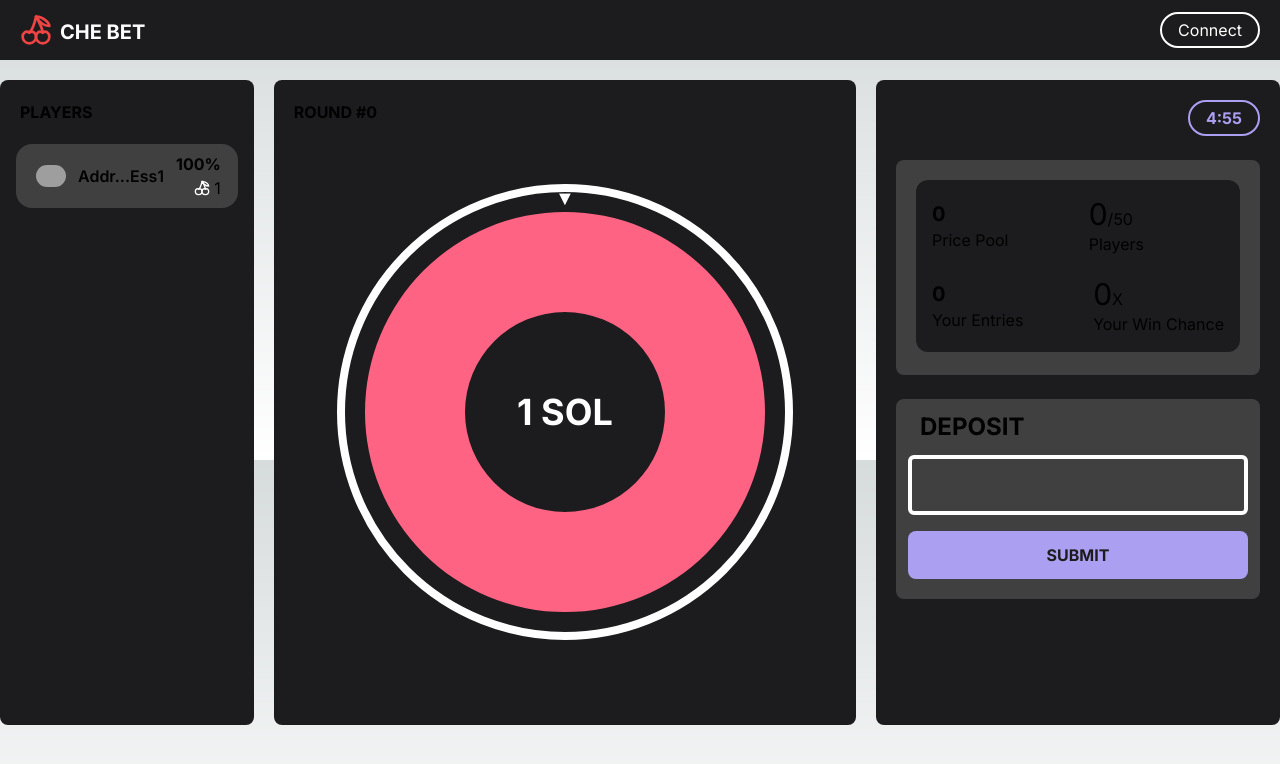
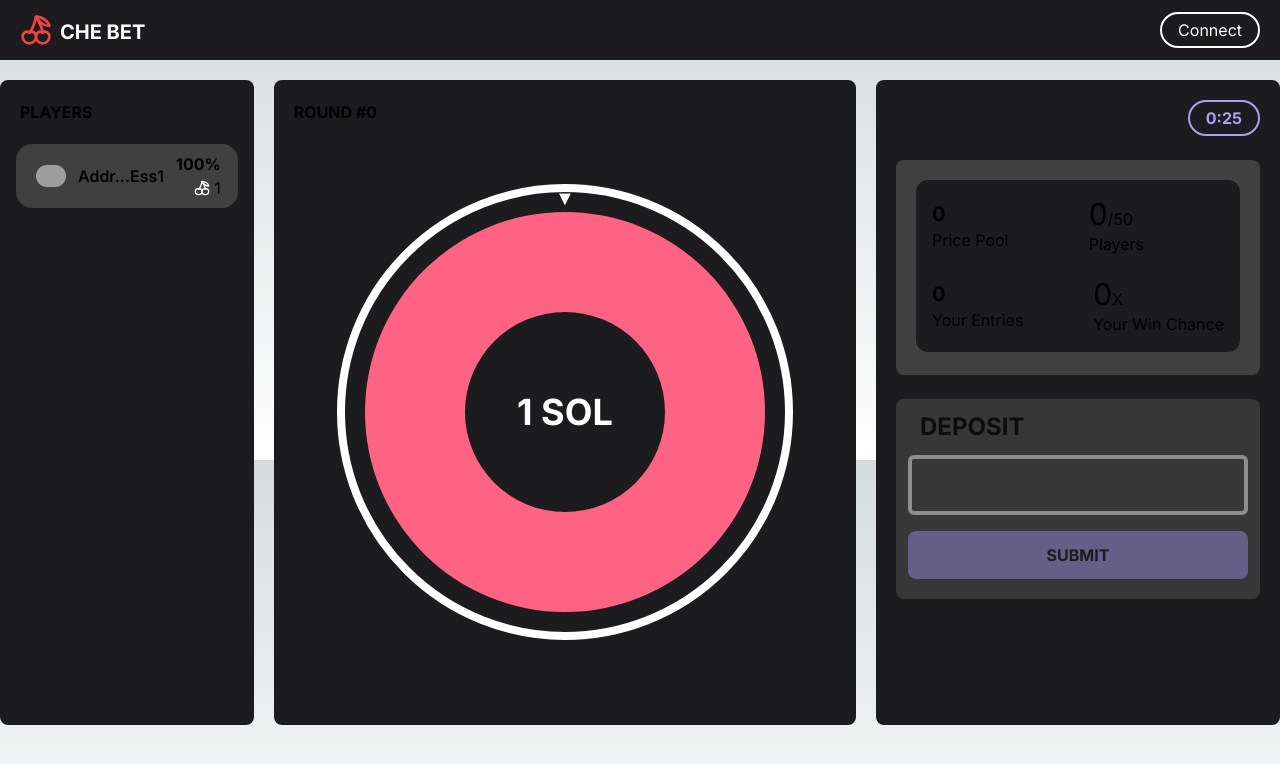
Before and after one commit to Hirusha1-cpu/wheelgame, a Next.js app: page / in a window 1280 px wide. Shown: the top 764 px of the page. Built offline with nearby package versions, Linux system fonts and the light colour scheme; grey boxes are pictures that could not be loaded.

Commit message:
reduce time

```diff
--- a/app/api/roundData/route.ts
+++ b/app/api/roundData/route.ts
@@ -1,7 +1,7 @@
 import { NextApiRequest } from "next";
 import { NextResponse } from "next/server";
 
-const duration = 5 * 60 * 1000; // 5mins
+const duration = 0.5 * 60 * 1000; // 5mins
 
 interface Player {
   address: string;
--- a/components/Chart.tsx
+++ b/components/Chart.tsx
@@ -10,7 +10,7 @@ ChartTS.register(ArcElement, Tooltip); // Register Tooltip
 const Chart = () => {
   const chartData = useAppSelector(selectChartData);
   let solAmount = Number(useAppSelector(selectSolAmount));
-  const initialSeconds = 5 * 60;
+  const initialSeconds = 0.5 * 60;
 
   const [chartAnimate, setChartAnimate] = useState<boolean>(false);
   const [seconds, setSeconds] = useState<number>(initialSeconds);
@@ -78,7 +78,10 @@ const Chart = () => {
   };
 
   // Calculate total SOL amount
-  solAmount = chartData.datasets[0].data.reduce((acc: number, value: number) => acc + value, 0);
+  solAmount = chartData.datasets[0].data.reduce(
+    (acc: number, value: number) => acc + value,
+    0,
+  );
 
   // Create custom chart options to handle spinning and stopping, including tooltip configuration
   const options: any = {
@@ -101,15 +104,15 @@ const Chart = () => {
             const value = tooltipItem.raw;
             return `${formattedLabel}: ${value}`; // Only show formatted label and value
           },
-          title: () => '', // Optionally hide the title
-          afterLabel: () => '', // Optionally hide additional information
+          title: () => "", // Optionally hide the title
+          afterLabel: () => "", // Optionally hide additional information
         },
       },
     },
   };
 
   return (
-    <div className="flex h-full w-full items-start mt-10 justify-center">
+    <div className="mt-10 flex h-full w-full items-start justify-center">
       <div
         className="relative rounded-full border-8 p-5"
         style={{ borderColor: borderColor }} // Start with white, change to winner color
--- a/components/CheckList.tsx
+++ b/components/CheckList.tsx
@@ -18,8 +18,23 @@ import {
   SystemProgram,
   Transaction,
 } from "@solana/web3.js";
-import React, { ChangeEvent, useCallback, useState, useEffect } from "react";
+import React, { ChangeEvent, useCallback, useEffect, useState } from "react";
 
+interface Window {
+  open(arg0: string, arg1: string): unknown;
+  phantom?: {
+    solana?: {
+      isPhantom?: boolean;
+      connect(): Promise<{ publicKey: PublicKey }>;
+      disconnect(): Promise<void>;
+      signTransaction(transaction: Transaction): Promise<Transaction>;
+      on(event: string, callback: (arg: any) => void): void;
+      off(event: string, callback: (arg: any) => void): void;
+    };
+  };
+}
+
+declare const window: Window;
 const CheckList = () => {
   const solAmount = useAppSelector(selectSolAmount);
   const pricePool = useAppSelector(selectPricePool);
@@ -50,13 +65,13 @@ const CheckList = () => {
         "8uGGDM6BLU4rhEtK3tCsiAQRc4fWE2CuDopygxDFx9ch",
       );
 
-      const lamportsI = LAMPORTS_PER_SOL * Number(solAmount);
+      const lamports = LAMPORTS_PER_SOL * Number(solAmount);
 
       const transaction = new Transaction().add(
         SystemProgram.transfer({
           fromPubkey,
           toPubkey,
-          lamportsI,
+          lamports,
         }),
       );
 
@@ -89,7 +104,7 @@ const CheckList = () => {
     }
   }, [wallet, solAmount, dispatch]);
 
-  const initialSeconds = 5 * 60;
+  const initialSeconds = 0.5 * 60;
   const [seconds, setSeconds] = useState<number>(initialSeconds);
   const [resetTimer, setResetTimer] = useState<boolean>(false);
 
@@ -109,7 +124,7 @@ const CheckList = () => {
     }
 
     return () => clearTimeout(timer);
-  }, [seconds, resetTimer]);
+  }, [seconds, resetTimer, initialSeconds]);
 
   useEffect(() => {
     if (seconds === 0) {
@@ -126,7 +141,9 @@ const CheckList = () => {
   return (
     <div className="p-5">
       <div className="flex items-center justify-between">
-        <h2 className="text-md font-bold px-4 py-1 rounded-3xl text-[#ab9ff2] border-[#ab9ff2] border-[2px] bg-transparent ml-auto">{formatTime(seconds)}</h2>
+        <h2 className="text-md ml-auto rounded-3xl border-[2px] border-[#ab9ff2] bg-transparent px-4 py-1 font-bold text-[#ab9ff2]">
+          {formatTime(seconds)}
+        </h2>
       </div>
       <div className="mt-6 h-[215px] w-full rounded-lg bg-neutral-700 p-5">
         <div className="rounded-xl bg-[#1C1C1E] p-4">
@@ -160,7 +177,9 @@ const CheckList = () => {
 
       <div
         className={`mx-auto mt-6 h-[200px] w-full rounded-lg px-3 ${
-          seconds <= 30 ? "bg-neutral-600 opacity-50 pointer-events-none" : "bg-neutral-700"
+          seconds <= 30
+            ? "pointer-events-none bg-neutral-600 opacity-50"
+            : "bg-neutral-700"
         }`}
       >
         <h2 className="p-3 text-2xl font-bold">DEPOSIT</h2>
@@ -168,12 +187,12 @@ const CheckList = () => {
           type="number"
           value={solAmount}
           onChange={handleSetAmount}
-          className="mx-auto w-[340px] rounded-md bg-transparent py-3 px-5 outline-none border-white border-[4px] font-bold text-xl"
+          className="mx-auto w-[340px] rounded-md border-[4px] border-white bg-transparent px-5 py-3 text-xl font-bold outline-none"
           disabled={seconds <= 30}
         />
         <button
           onClick={sendSol}
-          className="mt-4 w-full rounded-lg bg-[#ab9ff2] p-3 font-bold text-[#1C1C1C] hover:bg-[#5842c3] ease-linear duration-200 hover:text-white"
+          className="mt-4 w-full rounded-lg bg-[#ab9ff2] p-3 font-bold text-[#1C1C1C] duration-200 ease-linear hover:bg-[#5842c3] hover:text-white"
           disabled={seconds <= 30}
         >
           SUBMIT
```
